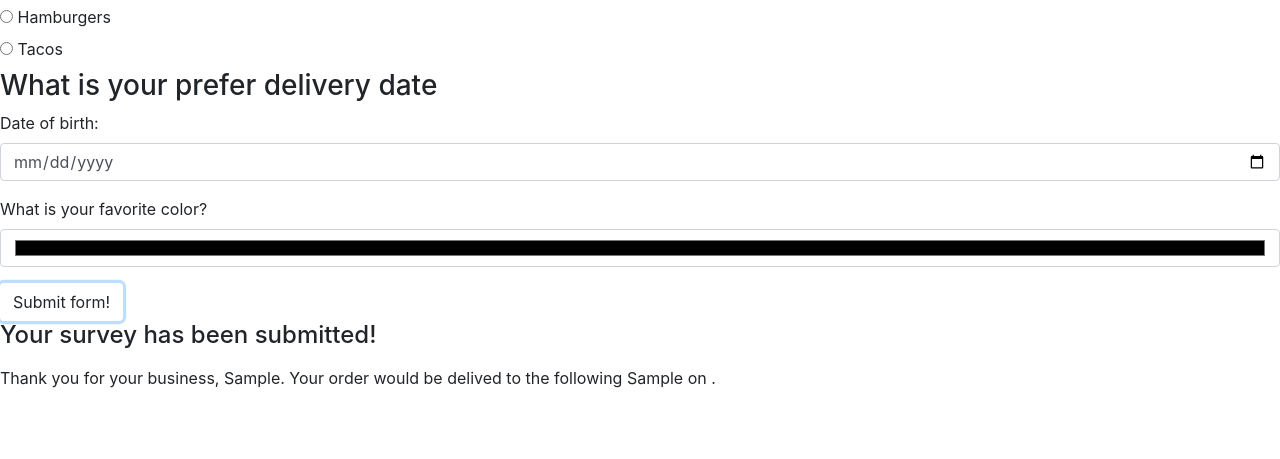
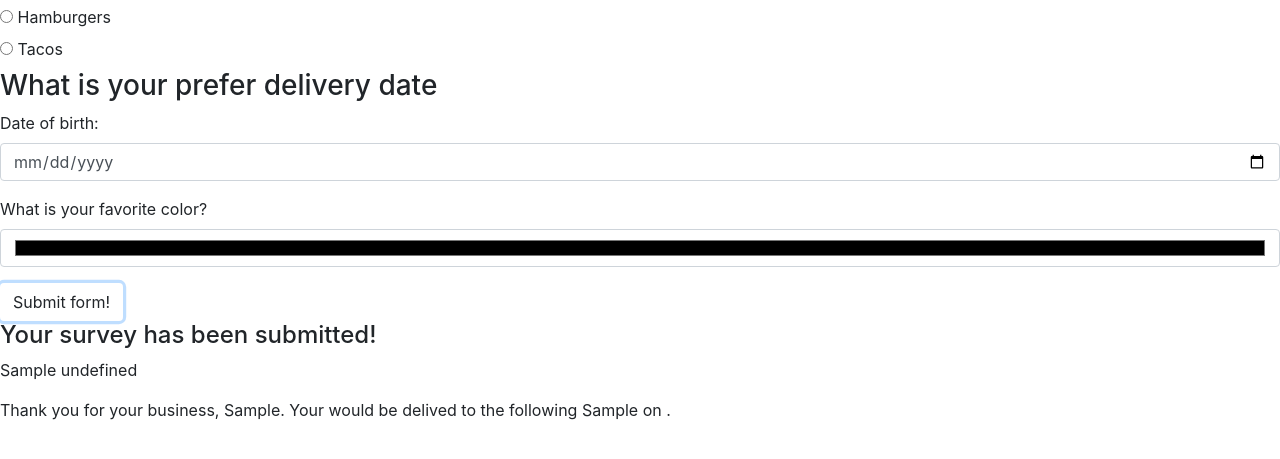
Before and after one commit to zbl14/online-marketplace, a plain HTML site: page index.html in a window 1280 px wide. Both pictures are taken after typing "Sample", "Sample" into the empty fields and a click on the button "Submit form!". Shown: the part 301-760 px from the top of the page. Drawn offline with Linux system fonts and the light colour scheme.

Commit message:
debug receipt and food
Co-authored-by: Zhibin Liang <ifthereisoneday@gmail.com>

```diff
--- a/css/styles.css
+++ b/css/styles.css
@@ -0,0 +1,3 @@
+.receipt-showing {
+  display: none;
+}
--- a/index.html
+++ b/index.html
@@ -22,19 +22,19 @@
         <input id="address" class="form-control" type="text">
       </div>
       <h2>What is your favorite food?</h2>
-      <div class="radio">
+      <div class="food">
         <label>
           <input type="radio" name="food" value="Pizza" checked>
           Pizza
         </label>
       </div>
-      <div class="radio">
+      <div class="food">
         <label>
           <input type="radio" name="food" value="Hamburgers">
           Hamburgers
         </label>
       </div>
-      <div class="radio">
+      <div class="food">
         <label>
           <input type="radio" name="food" value="Tacos">
           Tacos
@@ -52,10 +52,10 @@
   </div>
   <button type="submit" class="btn">Submit form!</button>
     </form>
-  <div id="story">
+  <div class="receipt-showing">
     <h4>Your survey has been submitted!</h4>
     <p><span class="receipt"></span></p>
-    <p>Thank you for your business, <span class="person"></span>. Your order would be delived to the following <span class="address"></span> on <span class="deliveryDate"></span>.</p>
+    <p>Thank you for your business, <span class="person"></span>. Your <span class="food"></span> would be delived to the following <span class="address"></span> on <span class="deliveryDate"></span>.</p>
   </div>
 </body>
 </html>
--- a/js/scripts.js
+++ b/js/scripts.js
@@ -6,8 +6,8 @@ $(document).ready(function() {
     const food = $("input:radio[pizza]:checked").val();
     const deliveryDate = $("input#deliveryDate").val();
     const favoriteColor = $("input#color").val();
-    const receipt = $("output#receipt").val();
-    const result = $("personInput + addressInput + food + deliveryDate + favoriteColor").val();
+    const result = personInput + " " + food;
+    // const receipt = $("output#receipt"\).val();
     //$(".person").text(personInput);
     //$(".address").text(addressInput);
     //$(".food").text(food);
@@ -19,6 +19,6 @@ $(document).ready(function() {
     $(".deliveryDate").text(deliveryDate);
     $(".favoriteColor").text(favoriteColor);
     $(".receipt").text(result);
-    $("#story").show();
+    $(".receipt-showing").show();
   });
 });
```
